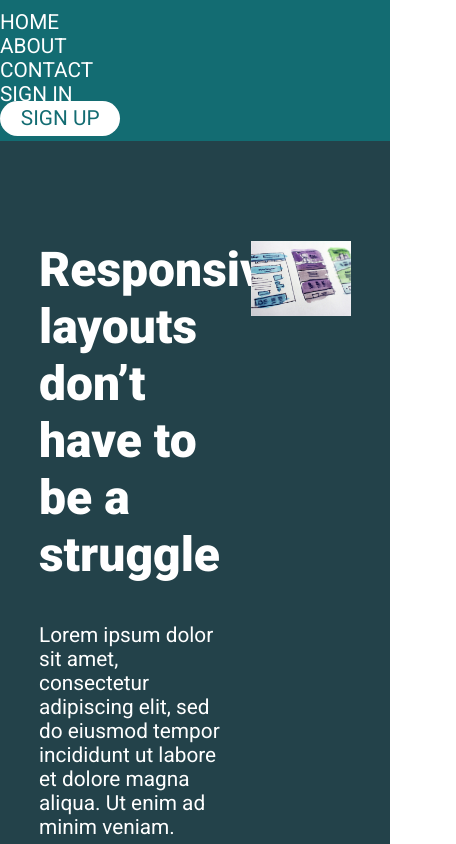
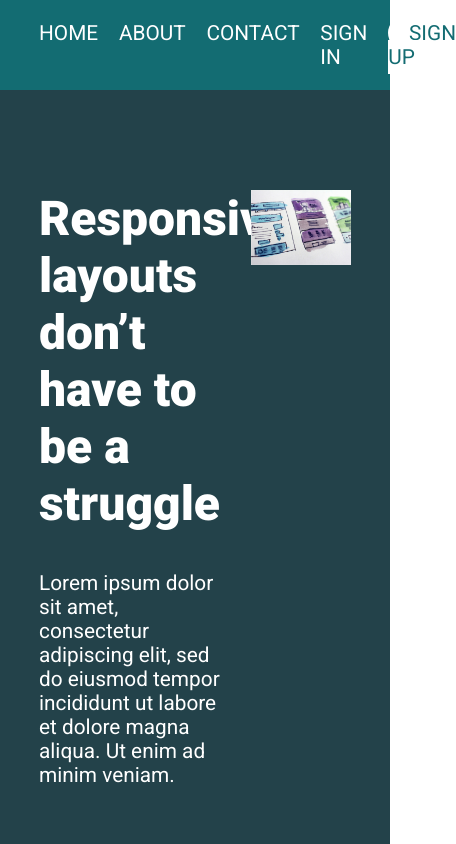
Before and after one commit to AltheaVestrit/git_test, a plain HTML site: page responsive-design/challenge06/index.html in a window 390 px wide. Shown: the top 844 px of the page, 456 px wide, since content can reach past the window. Drawn offline with Linux system fonts and the light colour scheme.

Commit message:
complete responsive-design > ch06

```diff
--- a/responsive-design/challenge06/index.html
+++ b/responsive-design/challenge06/index.html
@@ -9,7 +9,7 @@
 </head>
 <body>
     <header>
-        <nav class="nav">
+        <nav class="nav container">
             <ul class="nav__list">
                 <li class="nav__item"><a href="#" class="nav__link">Home</a></li>
                 <li class="nav__item"><a href="#" class="nav__link">About</a></li>
--- a/responsive-design/challenge06/style.css
+++ b/responsive-design/challenge06/style.css
@@ -70,13 +70,15 @@ h1 {
 
 header {
     background: #136c72;
-    padding: .5em 0;
+    padding: 1em 0;
 }
 
 .nav__list {
     margin: 0;
     padding: 0;
     list-style: none;
+    display: flex;
+    gap: 1em;
 }
 
 .nav__link {
```
